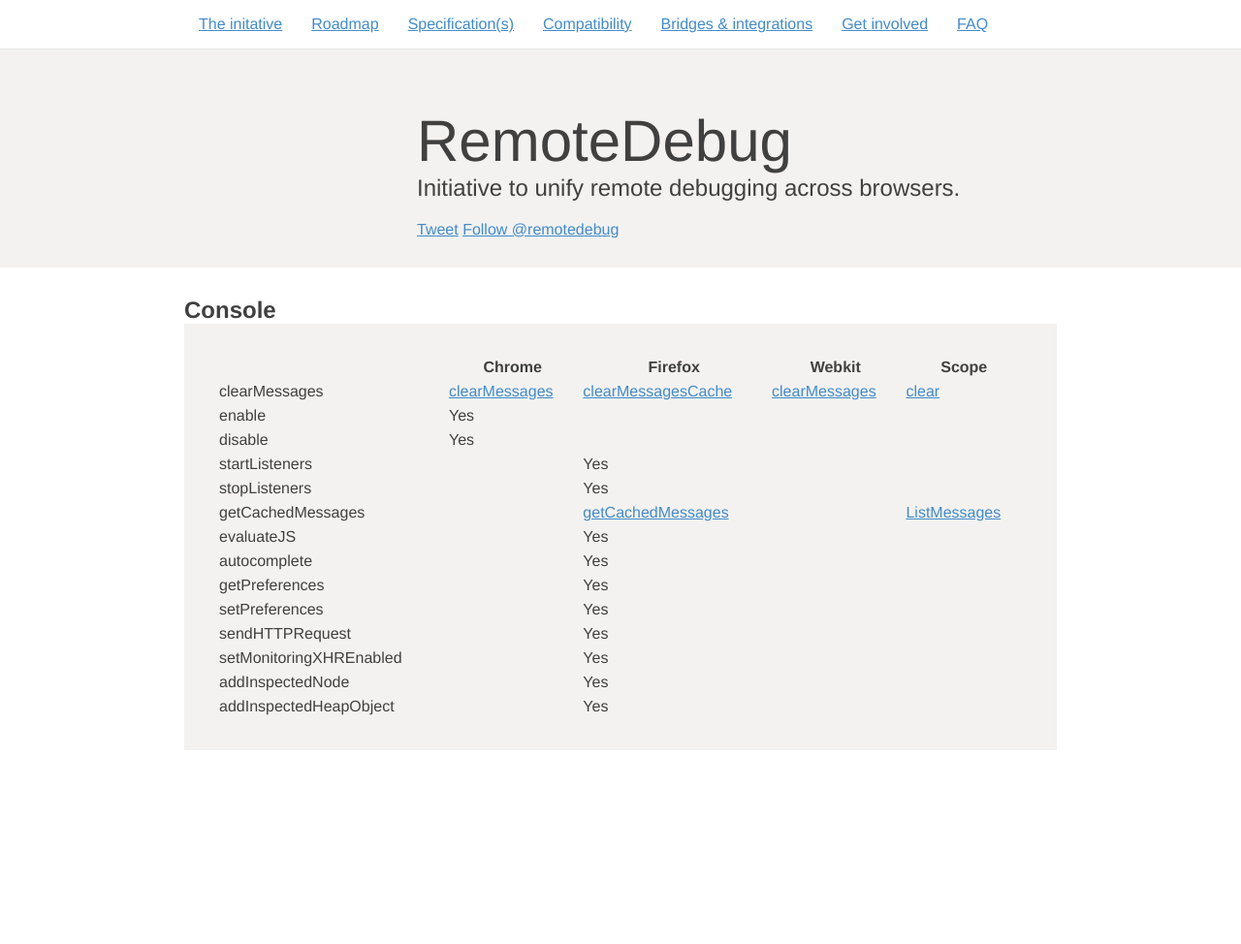
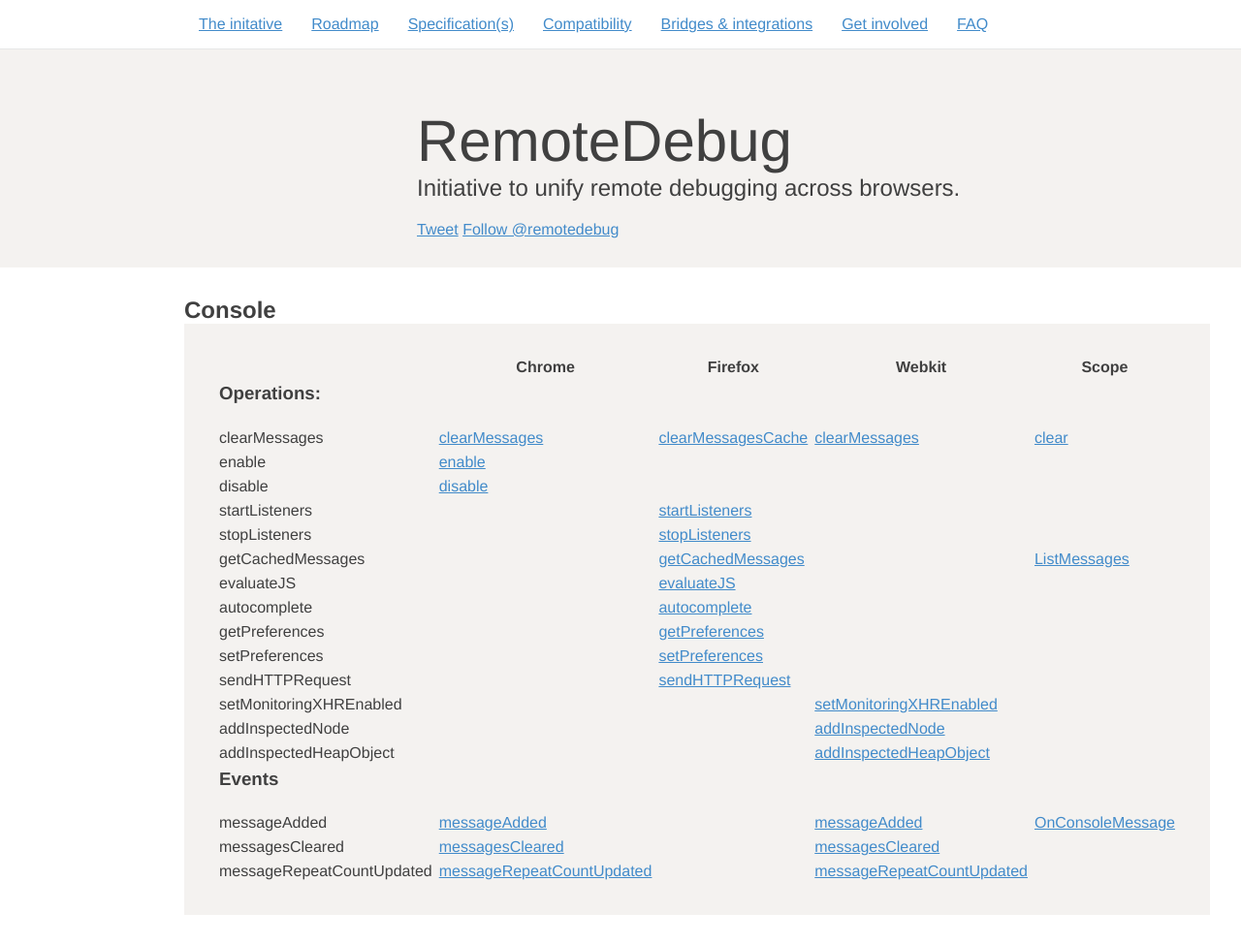
Before and after one commit to RemoteDebug/remotedebug.org, a Jekyll site: the page built from compatibility/console.html, in a window 1280 px wide. Shown: the whole page at 97% size. Built offline with Jekyll 4.4.1, drawn with Linux system fonts in a browser that asks for light colours; nearby versions of some CDN libraries; comment, search, counter and statistics services are not loaded; before the commit the page ends 900 px from its top, so only the background shows below that.

Commit message:
Finished console compatibility.

```diff
--- a/compatibility/console.html
+++ b/compatibility/console.html
@@ -23,6 +23,12 @@
         </tr>
 
         <tr>
+          <td colspan="5">
+            <h3>Operations:</h3>
+          </td>
+        </tr>
+
+        <tr>
           <td class="declaration">
             <div class="name">clearMessages</div>
           </td>
@@ -36,7 +42,7 @@
           <td class="declaration">
             <div class="name">enable</div>
           </td>
-          <td class="comp yes" colspan="1">Yes</td>
+          <td class="comp yes" colspan="1"><a href="https://developers.google.com/chrome-developer-tools/docs/protocol/tot/console#command-enable">enable</a></td>
           <td class="comp yes" colspan="1"></td>
           <td class="comp yes" colspan="1"></td>
           <td class="comp yes" colspan="1"></td>
@@ -46,7 +52,7 @@
           <td class="declaration">
             <div class="name">disable</div>
           </td>
-          <td class="comp yes" colspan="1">Yes</td>
+          <td class="comp yes" colspan="1"><a href="https://developers.google.com/chrome-developer-tools/docs/protocol/tot/console#command-disable">disable</a></td>
           <td class="comp yes" colspan="1"></td>
           <td class="comp yes" colspan="1"></td>
           <td class="comp yes" colspan="1"></td>
@@ -57,7 +63,7 @@
             <div class="name">startListeners</div>
           </td>
           <td class="comp no" colspan="1"></td>
-          <td class="comp yes" colspan="1">Yes</td>
+          <td class="comp yes" colspan="1"><a href="https://github.com/mozilla/gecko-dev/blob/master/toolkit/devtools/server/actors/webconsole.js#L1297">startListeners</a></td>
           <td class="comp no" colspan="1"></td>
           <td class="comp no" colspan="1"></td>
         </tr>
@@ -67,7 +73,7 @@
             <div class="name">stopListeners</div>
           </td>
           <td class="comp no" colspan="1"></td>
-          <td class="comp yes" colspan="1">Yes</td>
+          <td class="comp yes" colspan="1"><a href="https://github.com/mozilla/gecko-dev/blob/master/toolkit/devtools/server/actors/webconsole.js#L1298">stopListeners</a></td>
           <td class="comp no" colspan="1"></td>
           <td class="comp no" colspan="1"></td>
         </tr>
@@ -87,7 +93,7 @@
             <div class="name">evaluateJS</div>
           </td>
           <td class="comp no" colspan="1"></td>
-          <td class="comp yes" colspan="1">Yes</td>
+          <td class="comp yes" colspan="1"><a href="https://github.com/mozilla/gecko-dev/blob/master/toolkit/devtools/server/actors/webconsole.js#L1300">evaluateJS</a></td>
           <td class="comp no" colspan="1"></td>
           <td class="comp no" colspan="1"></td>
         </tr>
@@ -97,7 +103,7 @@
             <div class="name">autocomplete</div>
           </td>
           <td class="comp no" colspan="1"></td>
-          <td class="comp yes" colspan="1">Yes</td>
+          <td class="comp yes" colspan="1"><a href="https://github.com/mozilla/gecko-dev/blob/master/toolkit/devtools/server/actors/webconsole.js#L1301">autocomplete</a></td>
           <td class="comp no" colspan="1"></td>
           <td class="comp no" colspan="1"></td>
         </tr>
@@ -107,7 +113,7 @@
             <div class="name">getPreferences</div>
           </td>
           <td class="comp no" colspan="1"></td>
-          <td class="comp yes" colspan="1">Yes</td>
+          <td class="comp yes" colspan="1"><a href="https://github.com/mozilla/gecko-dev/blob/master/toolkit/devtools/server/actors/webconsole.js#L1303">getPreferences</a></td>
           <td class="comp no" colspan="1"></td>
           <td class="comp no" colspan="1"></td>
         </tr>
@@ -117,7 +123,7 @@
             <div class="name">setPreferences</div>
           </td>
           <td class="comp no" colspan="1"></td>
-          <td class="comp yes" colspan="1">Yes</td>
+          <td class="comp yes" colspan="1"><a href="https://github.com/mozilla/gecko-dev/blob/master/toolkit/devtools/server/actors/webconsole.js#L1304">setPreferences</a></td>
           <td class="comp no" colspan="1"></td>
           <td class="comp no" colspan="1"></td>
         </tr>
@@ -127,7 +133,7 @@
             <div class="name">sendHTTPRequest</div>
           </td>
           <td class="comp no" colspan="1"></td>
-          <td class="comp yes" colspan="1">Yes</td>
+          <td class="comp yes" colspan="1"><a href="https://github.com/mozilla/gecko-dev/blob/master/toolkit/devtools/server/actors/webconsole.js#L1305">sendHTTPRequest</a></td>
           <td class="comp no" colspan="1"></td>
           <td class="comp no" colspan="1"></td>
         </tr>
@@ -137,8 +143,8 @@
             <div class="name">setMonitoringXHREnabled</div>
           </td>
           <td class="comp no" colspan="1"></td>
-          <td class="comp yes" colspan="1">Yes</td>
           <td class="comp no" colspan="1"></td>
+          <td class="comp yes" colspan="1"><a href="http://trac.webkit.org/browser/trunk/Source/WebInspectorUI/Versions/Inspector-iOS-7.0.json#L757">setMonitoringXHREnabled</a></td>
           <td class="comp no" colspan="1"></td>
         </tr>
 
@@ -147,8 +153,8 @@
             <div class="name">addInspectedNode</div>
           </td>
           <td class="comp no" colspan="1"></td>
-          <td class="comp yes" colspan="1">Yes</td>
           <td class="comp no" colspan="1"></td>
+          <td class="comp yes" colspan="1"><a href="http://trac.webkit.org/browser/trunk/Source/WebInspectorUI/Versions/Inspector-iOS-7.0.json#L764">addInspectedNode</a></td>
           <td class="comp no" colspan="1"></td>
         </tr>
 
@@ -157,9 +163,45 @@
             <div class="name">addInspectedHeapObject</div>
           </td>
           <td class="comp no" colspan="1"></td>
-          <td class="comp yes" colspan="1">Yes</td>
           <td class="comp no" colspan="1"></td>
+          <td class="comp yes" colspan="1"><a href="http://trac.webkit.org/browser/trunk/Source/WebInspectorUI/Versions/Inspector-iOS-7.0.json#L771">addInspectedHeapObject</a></td>
           <td class="comp no" colspan="1"></td>
+        </tr>
+
+        <tr>
+          <td colspan="5">
+            <h3>Events</h3>
+          </td>
+        </tr>
+
+        <tr>
+          <td class="declaration">
+            <div class="name">messageAdded</div>
+          </td>
+          <td class="comp yes" colspan="1"><a href="https://developers.google.com/chrome-developer-tools/docs/protocol/tot/console#event-messageAdded">messageAdded</a></td>
+          <td class="comp no" colspan="1"></td>
+          <td class="comp yes" colspan="1"><a href="http://trac.webkit.org/browser/trunk/Source/WebInspectorUI/Versions/Inspector-iOS-7.0.json#L779">messageAdded</a></td>
+          <td class="comp yes" colspan="1"><a href="http://operasoftware.github.io/scope-interface/ConsoleLogger.html#OnConsoleMessage">OnConsoleMessage</a></td>
+        </tr>
+
+        <tr>
+          <td class="declaration">
+            <div class="name">messagesCleared</div>
+          </td>
+          <td class="comp yes" colspan="1"><a href="https://developers.google.com/chrome-developer-tools/docs/protocol/tot/console#event-messagesCleared">messagesCleared</a></td>
+          <td class="comp no" colspan="1"></td>
+          <td class="comp yes" colspan="1"><a href="http://trac.webkit.org/browser/trunk/Source/WebInspectorUI/Versions/Inspector-iOS-7.0.json#L793">messagesCleared</a></td>
+          <td class="comp yes" colspan="1"></td>
+        </tr>
+
+        <tr>
+          <td class="declaration">
+            <div class="name">messageRepeatCountUpdated</div>
+          </td>
+          <td class="comp yes" colspan="1"><a href="https://developers.google.com/chrome-developer-tools/docs/protocol/tot/console#event-messageRepeatCountUpdated">messageRepeatCountUpdated</a></td>
+          <td class="comp no" colspan="1"></td>
+          <td class="comp yes" colspan="1"><a href="http://trac.webkit.org/browser/trunk/Source/WebInspectorUI/Versions/Inspector-iOS-7.0.json#L786">messageRepeatCountUpdated</a></td>
+          <td class="comp yes" colspan="1"></td>
         </tr>
 
     </tbody>
```
